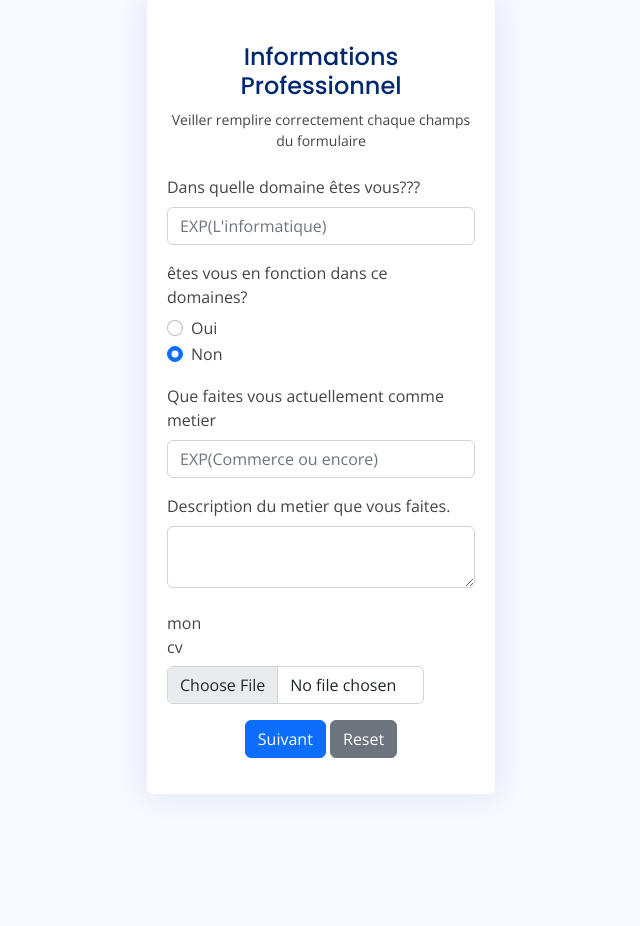
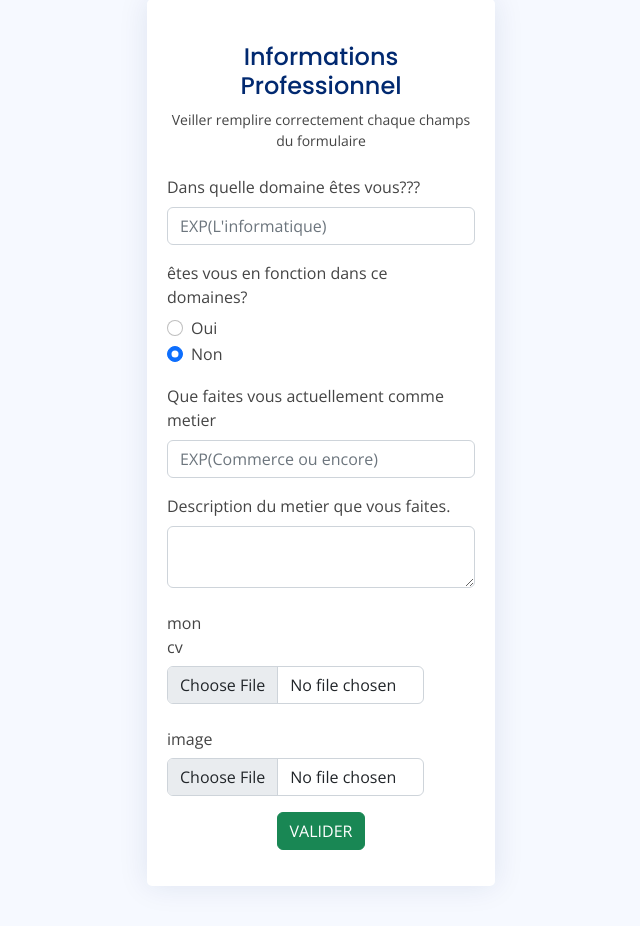
Before and after one commit to gif-yasmine/un-rire-d-expect, a Django app: page /formulaires/form4 in a window 1280 px wide. Shown: the part 99-1025 px from the top of the page, without its empty margins (319-959 px from the left). Before the commit the page ends 857 px from the top, so only its background shows below. Run offline with Django 4.2, Linux system fonts and the light colour scheme; parts of the project's set-up code (start-up, migrations or seed data) failed here and were passed over; some libraries are stand-ins or nearby versions.

Commit message:
Update professionnel.html

```diff
--- a/registre/formulaires/templates/pages/professionnel.html
+++ b/registre/formulaires/templates/pages/professionnel.html
@@ -25,17 +25,18 @@
                     <p class="text-center small">Veiller remplire correctement chaque champs du formulaire</p>
                   </div>
 
-                  <form class="row g-3 needs-validation" novalidate>
-                    <form class="row g-3">
+                  <form class="row g-3 needs-validation" enctype="multipart/form-data"  method="POST"novalidate>
+                    {% csrf_token %}
+                    <form class="row g-3" method="POST">
                       <div class="col-md-12">
                         <label for="inputText5" class="form-label">Dans quelle domaine êtes vous???</label>
-                        <input type="text" class="form-control" id="inputText5" placeholder="EXP(L'informatique)">
+                        <input type="text" class="form-control" name="domaines" id="inputText5" placeholder="EXP(L'informatique)">
                       </div>
                       <fieldset class="row-md-12">
                         <legend class="col-form-label col-sm-10 pt-0">êtes vous en fonction dans ce domaines?</legend>
                             <div class="col-sm-10">
                                 <div class="form-check">
-                                    <input class="form-check-input" type="radio" name="buzy" id="buzy1" value="option1" checked>
+                                    <input class="form-check-input" type="radio" name="travail" id="buzy1" value="oui" checked>
                                     <label class="form-check-label" for="buzy1">
                                         Oui
                                     </label>
@@ -43,7 +44,7 @@
                             </div>
                             <div class="col-sm-10">
                                 <div class="form-check">
-                                    <input class="form-check-input" type="radio" name="buzy" id="buzy2" value="option1" checked>
+                                    <input class="form-check-input" type="radio" name="travail" id="buzy2" value="non" checked>
                                     <label class="form-check-label" for="buzy2">
                                         Non
                                     </label>
@@ -52,21 +53,26 @@
                         </fieldset>
                       <div class="col-md-12">
                         <label for="inputText5" class="form-label">Que faites vous actuellement comme metier</label>
-                        <input type="email" class="form-control" id="inputText5" placeholder='EXP(Commerce ou encore)'>
+                        <input type="email" name="metier" class="form-control" id="inputText5" placeholder='EXP(Commerce ou encore)'>
                       </div>
                       <div class="col-md-12">
                         <label for="inputTextarea" class="form-label">Description du metier que vous faites.</label>
-                        <textarea class="form-control" id="inputTextarea"></textarea>
+                        <textarea class="form-control" name="description" id="inputTextarea"></textarea>
                       </div>
                       <div class="row-md-12 mt-3">
-                        <label for="inputNumber" class="col-sm-2 col-form-label">mon cv</label>
+                        <label for="inputPictures" class="col-sm-2 col-form-label">mon cv</label>
                         <div class="col-sm-10">
-                          <input class="form-control" type="file" id="formFile">
+                          <input class="form-control" name="cv" type="file" id="formFile">
+                        </div>
+                      </div>
+                      <div class="row-md-12 mt-3">
+                        <label for="inputPictures" class="col-sm-2 col-form-label">image</label>
+                        <div class="col-sm-10">
+                          <input class="form-control" name="image" type="file" id="formFile">
                         </div>
                       </div>
                       <div class="text-center">
-                        <button type="submit" class="btn btn-primary">Suivant</button>
-                        <button type="reset" class="btn btn-secondary">Reset</button>
+                        <button type="submit" class="btn btn-success">VALIDER</button>
                       </div>
                       {% comment %} <a href="{% url 'form2' %}">accéder au formulaire 2</a> {% endcomment %}
                     </form>
@@ -81,6 +87,6 @@
 
     </div>
 </main>
-<footer>
+{% comment %} <footer>
    {% include 'main/footer.html' %}
-</footer>
+</footer> {% endcomment %}
```
